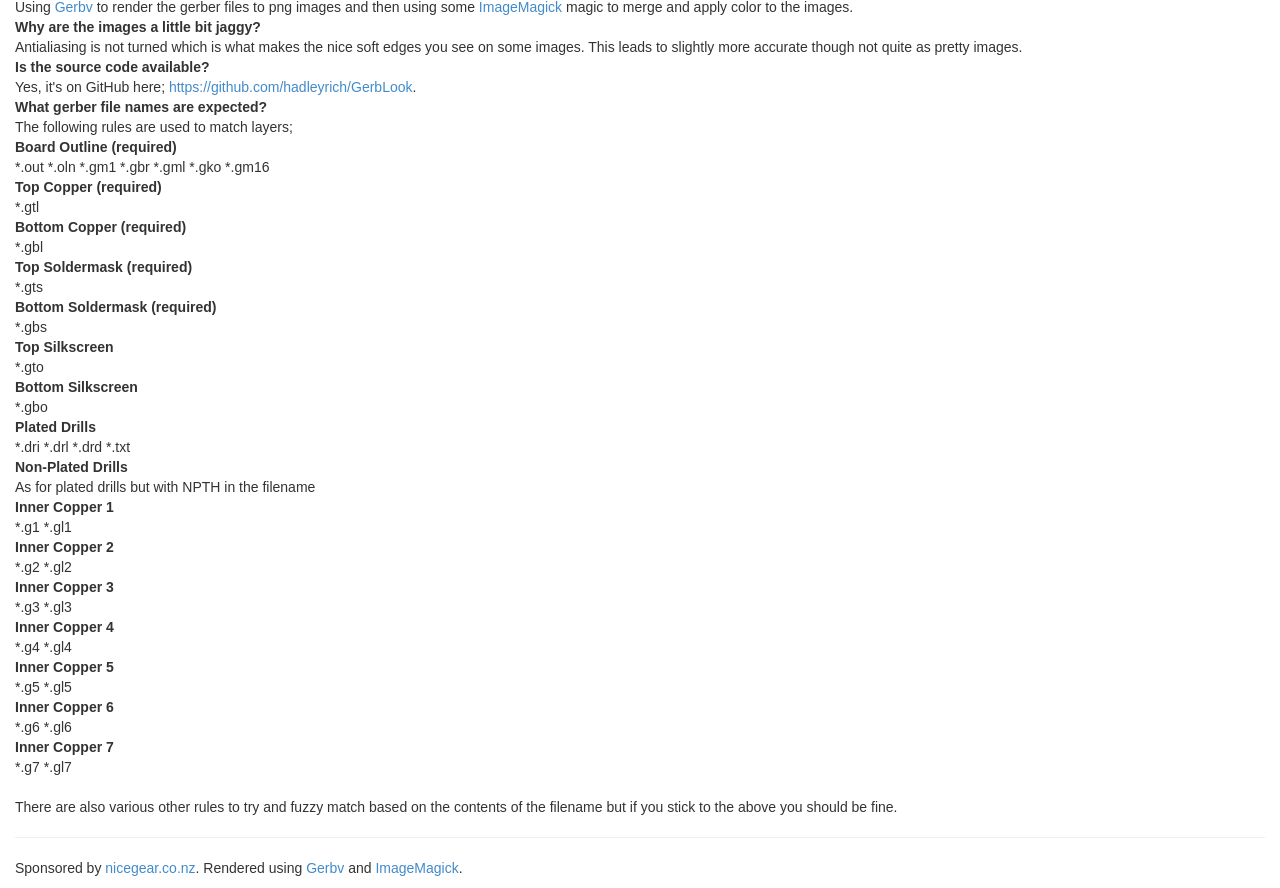
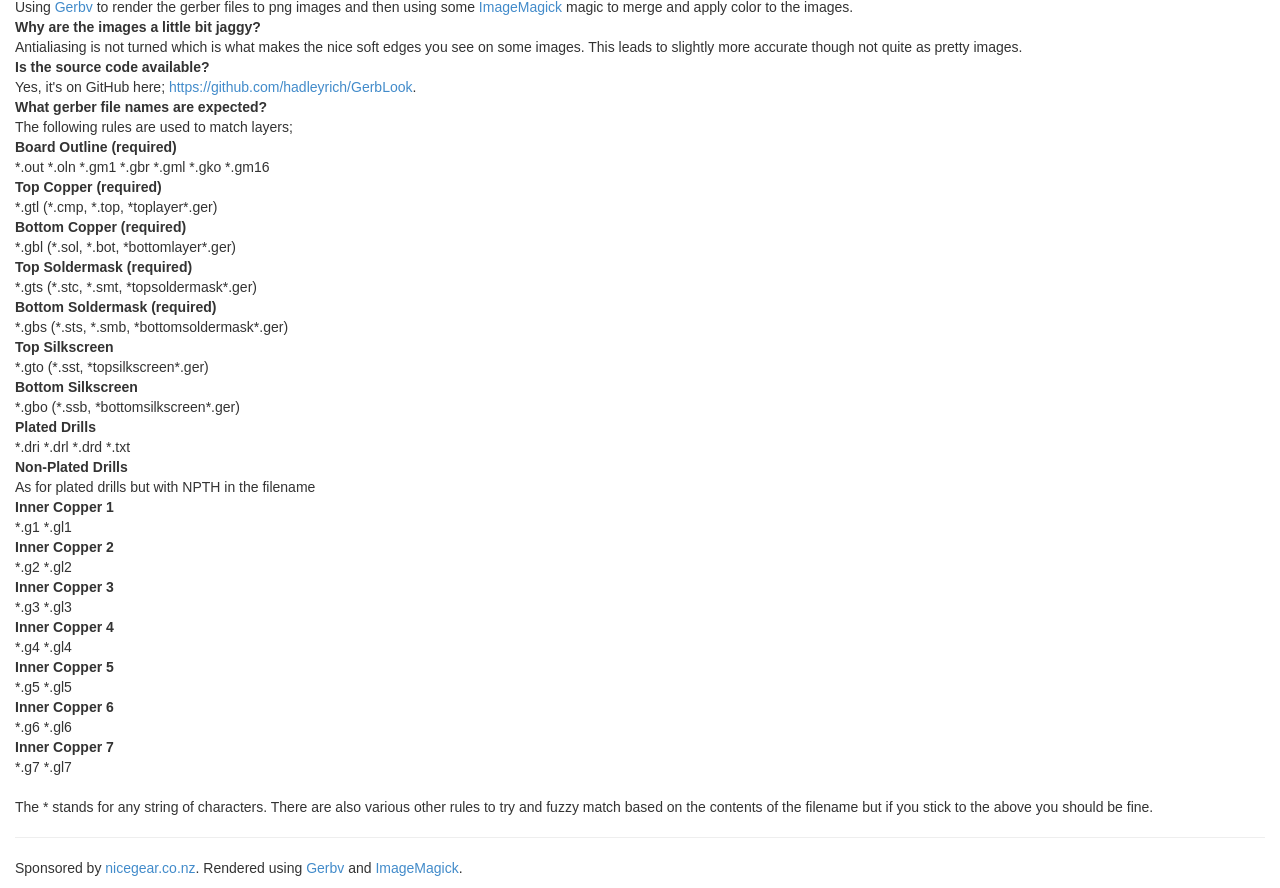
Before and after one commit to hadleyrich/GerbLook, a Flask app: page /faq in a window 1280 px wide. Shown: the part 188-1076 px from the top of the page. Run offline with Flask 2, Linux system fonts and the light colour scheme; parts of the project's set-up code (start-up, migrations or seed data) failed here and were passed over; some libraries are stand-ins or nearby versions.

Commit message:
More file endings, .gitignore add for virtualenv
Added more file type endings for automatic mapping, primarily used by
Orcad exports but can be seen a lot. Also updated the FAQ to show that
these endings are supported.

Furthermore added `env/` to .gitignore since it is commonly used vor
virtualenv.

```diff
--- a/gerblook/templates/faq.html
+++ b/gerblook/templates/faq.html
@@ -23,22 +23,22 @@
       <dd>*.out *.oln *.gm1 *.gbr *.gml *.gko *.gm16</dd>
 
       <dt>Top Copper (required)</dt>
-      <dd>*.gtl</dd>
+      <dd>*.gtl (*.cmp, *.top, *toplayer*.ger)</dd>
 
       <dt>Bottom Copper (required)</dt>
-      <dd>*.gbl</dd>
+      <dd>*.gbl (*.sol, *.bot, *bottomlayer*.ger)</dd>
 
       <dt>Top Soldermask (required)</dt>
-      <dd>*.gts</dd>
+      <dd>*.gts (*.stc, *.smt, *topsoldermask*.ger)</dd>
 
       <dt>Bottom Soldermask (required)</dt>
-      <dd>*.gbs</dd>
+      <dd>*.gbs (*.sts, *.smb, *bottomsoldermask*.ger)</dd>
 
       <dt>Top Silkscreen</dt>
-      <dd>*.gto</dd>
+      <dd>*.gto (*.sst, *topsilkscreen*.ger)</dd>
 
       <dt>Bottom Silkscreen</dt>
-      <dd>*.gbo</dd>
+      <dd>*.gbo (*.ssb, *bottomsilkscreen*.ger)</dd>
 
       <dt>Plated Drills</dt>
       <dd>*.dri *.drl *.drd *.txt</dd>
@@ -67,7 +67,7 @@
       <dt>Inner Copper 7</dt>
       <dd>*.g7 *.gl7</dd>
     </dl>
-    There are also various other rules to try and fuzzy match based on the contents of the filename but if you stick to the above you should be fine.
+    The * stands for any string of characters. There are also various other rules to try and fuzzy match based on the contents of the filename but if you stick to the above you should be fine.
   </dd>
 </dl>
 {% endblock %}
```
Also changed, not shown: gerblook/gerber.py (+6 -6 lines), 1 other file.
